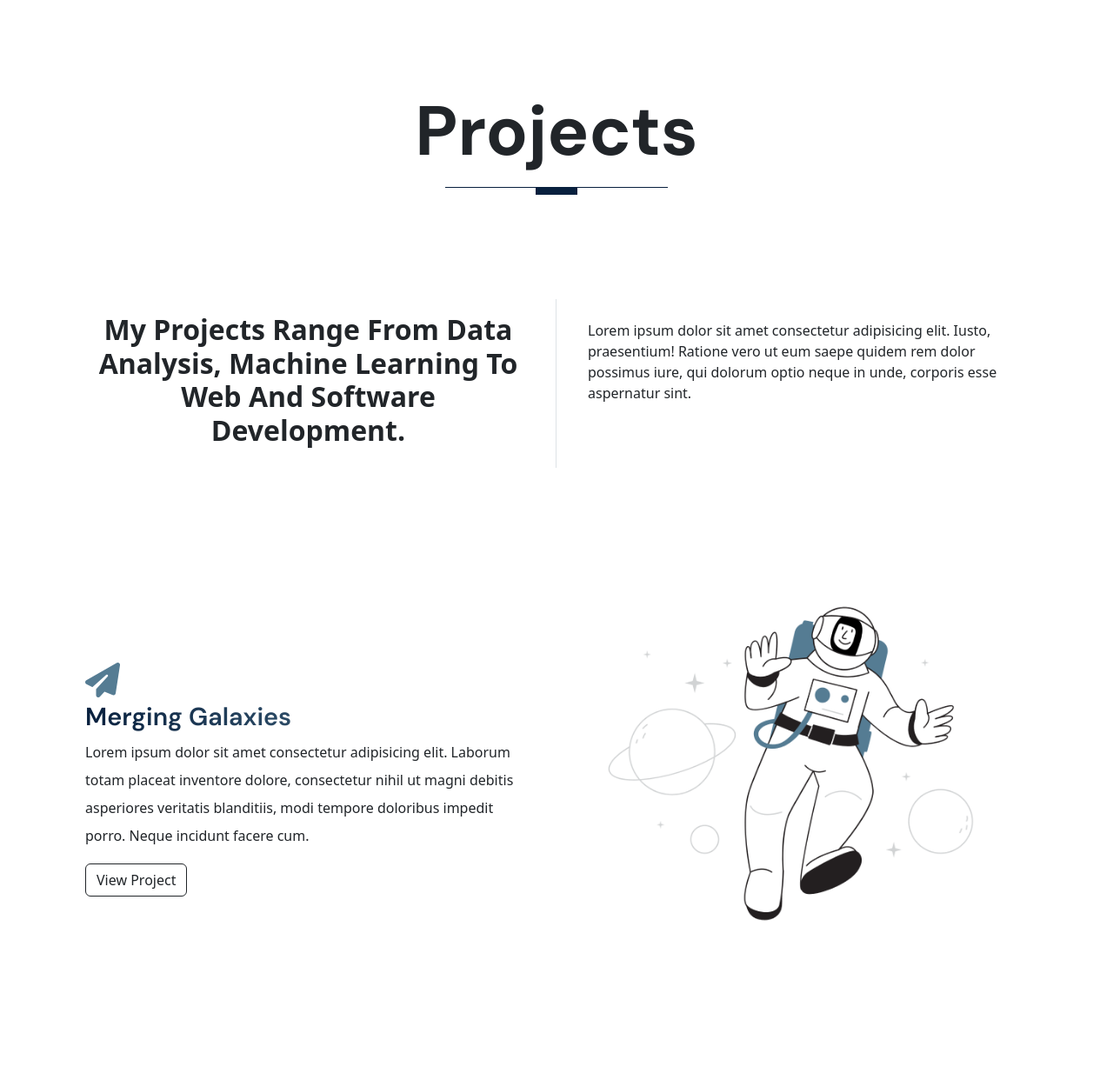
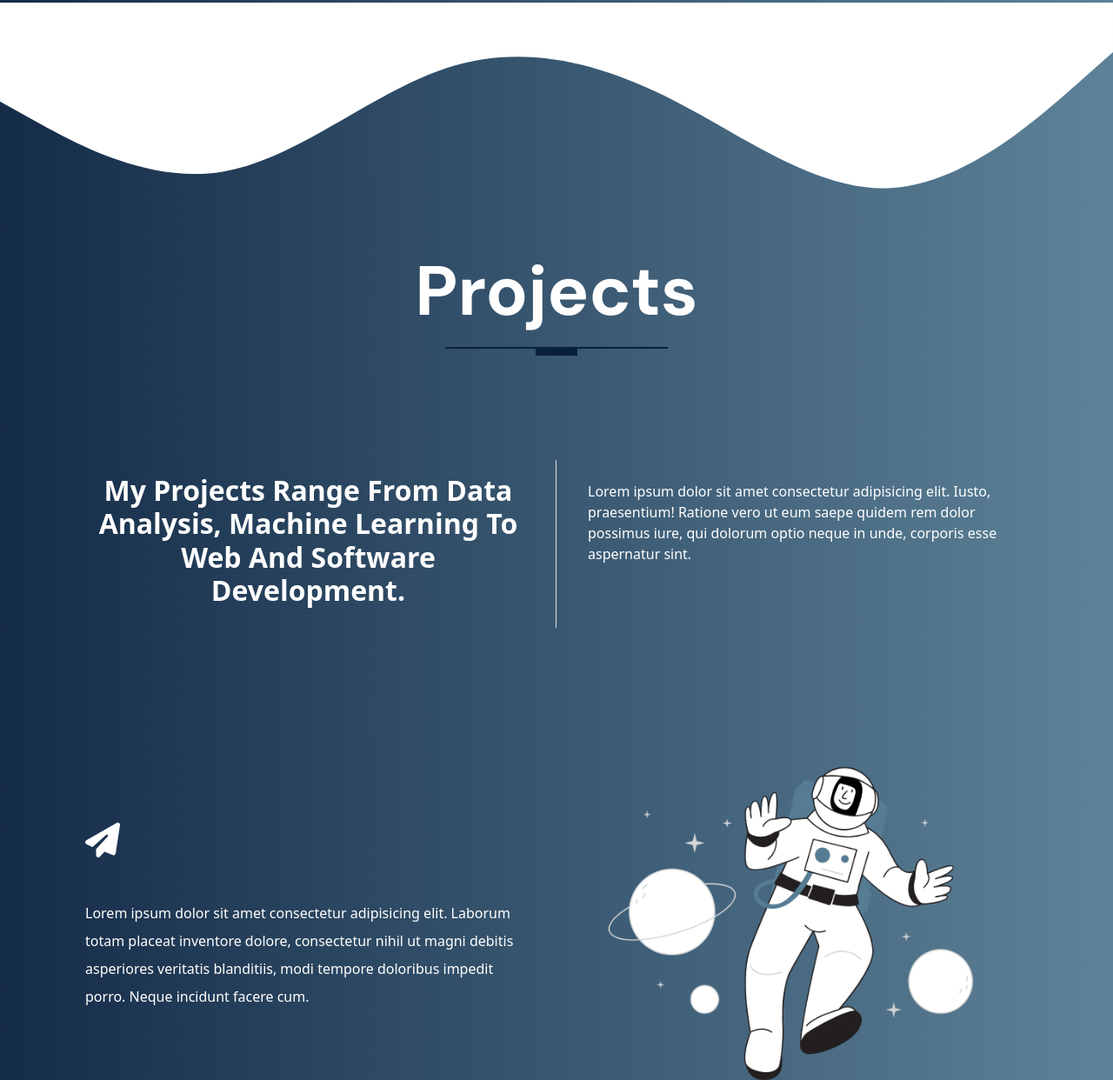
Before and after one commit to AbdilahiMJama/Personal-Website, a website: page index.html in a window 1280 px wide. Shown: the part 2642-3884 px from the top of the page at 87% size. Before the commit the page ends 3734 px from the top, so only its background shows below. Drawn offline with nearby package versions, Linux system fonts and the light colour scheme.

Commit message:
Added some waves to the backgroubd

```diff
--- a/index.html
+++ b/index.html
@@ -151,6 +151,7 @@
 
     <!--Start of the projects section-->
     <section id ="projects" class="projects">
+    <svg xmlns="http://www.w3.org/2000/svg" viewBox="0 0 1440 320"><path fill="#fff" fill-opacity="1" d="M0,128L48,154.7C96,181,192,235,288,218.7C384,203,480,117,576,85.3C672,53,768,75,864,122.7C960,171,1056,245,1152,240C1248,235,1344,149,1392,106.7L1440,64L1440,0L1392,0C1344,0,1248,0,1152,0C1056,0,960,0,864,0C768,0,672,0,576,0C480,0,384,0,288,0C192,0,96,0,48,0L0,0Z"></path></svg>
         <div class="container">
             <div class="row text-center">
                 <h1 class="display-3 fw-bold">Projects</h1>
@@ -161,14 +162,14 @@
             <div class="container">
                 <div class="row pt-2 pb-2 mt-5 mb-3">
                     <div class="col-md-6 border-right ">
-                        <div class="bg-white p-3">
+                        <div class="p-3">
                             <h2 class="fw-bold text-capitalize text-center">
                                 My projects range from data analysis, machine learning to web and software development.
                             </h2>
                         </div>
                     </div>
                     <div class="col-md-6">
-                        <div class="bg-white p-4 text-start">
+                        <div class="p-4">
                             <p class="fw-light">
                                Lorem ipsum dolor sit amet consectetur adipisicing elit. Iusto, praesentium! Ratione vero ut eum saepe quidem rem dolor possimus iure, qui dolorum optio neque in unde, corporis esse aspernatur sint.
                             </p>
@@ -185,9 +186,7 @@
                         <div class="icon d-b fas fa-paper-plane"></div>
                         <h3 class="display-3--title mt-1">Merging Galaxies</h3>
                         <p class="lh-lg">Lorem ipsum dolor sit amet consectetur adipisicing elit. Laborum totam placeat inventore dolore, consectetur nihil ut magni debitis asperiores veritatis blanditiis, modi tempore doloribus impedit porro. Neque incidunt facere cum.</p>
-                        <a href="#" class="btn btn-outline-dark">View Project</a>
                     </div>
-
                 </div>
                 <div class="col-lg-6 col-md-6 col-sm-12 col-xs-12 project mt-4 text-end">
                     <div class="projects__pic">
@@ -195,24 +194,10 @@
                     </div>
                 </div>
             </div>
-            <!--Project 2
-            <div class="row">
-                <div class="col-lg-6 col-md-6 col-sm-12 col-xs-12 project mt-4 text-end">
-                    <div class="projects__content">
-                        <img src="images/art/Andromeda galaxy.jpg" alt="image_illustration" class="img-fluid">
-                    </div>
-                </div>
-                <div class="col-lg-6 col-md-6 col-sm-12 col-xs-12 project mt-4">
-                    <div class="projects__content">
-                        <div class="icon d-b fas fa-paper-plane"></div>
-                        <h3 class="display-3--title mt-1">Learning XGBoost</h3>
-                        <p class="lh-lg">Lorem ipsum dolor sit amet consectetur adipisicing elit. Laborum totam placeat inventore dolore, consectetur nihil ut magni debitis asperiores veritatis blanditiis, modi tempore doloribus impedit porro. Neque incidunt facere cum.</p>
-                        <a href="#" class="btn btn-outline-dark">View Project</a>
-                    </div>
-                </div>
-            </div>-->
         </div>
+    <svg xmlns="http://www.w3.org/2000/svg" viewBox="0 0 1440 320"><path fill="#fff" fill-opacity="1" d="M0,128L48,154.7C96,181,192,235,288,218.7C384,203,480,117,576,85.3C672,53,768,75,864,122.7C960,171,1056,245,1152,240C1248,235,1344,149,1392,106.7L1440,64L1440,320L1392,320C1344,320,1248,320,1152,320C1056,320,960,320,864,320C768,320,672,320,576,320C480,320,384,320,288,320C192,320,96,320,48,320L0,320Z"></path></svg>
     </section>
+
 
 
 
--- a/scss/components/_typography.scss
+++ b/scss/components/_typography.scss
@@ -49,7 +49,7 @@
         font-weight: 600;
         font-family:'DM Sans', sans-serif ;
         -webkit-background-clip: text;
-        background-image: linear-gradient(to right, $primary, $secondary);
+        background-image: white;
         -webkit-text-fill-color: transparent;
 
     }
--- a/scss/sections/_projects.scss
+++ b/scss/sections/_projects.scss
@@ -1,20 +1,24 @@
 @use '../custom' as *;
 @use '../components/mixins' as *;
 .projects {
-    margin-top: 100px;
+    //margin-top: 100px;
     position: relative;
     padding: 1rem 0;
+    @include gradient;
+    color: white;
     h1 {
         font-family: 'DM Sans', sans-serif;
         font-size: 5rem;
+        color: $white;
     }
     &__content {
         padding: 1rem;
         margin-top: 10rem;
+        color: $white;
 
         .icon {
             font-size: 2.5rem;
-            color: $secondary;
+            color: $white;
         }
     }
     &__pic {
```
Also changed, not shown: assets/css/style.css, 1 other file.
